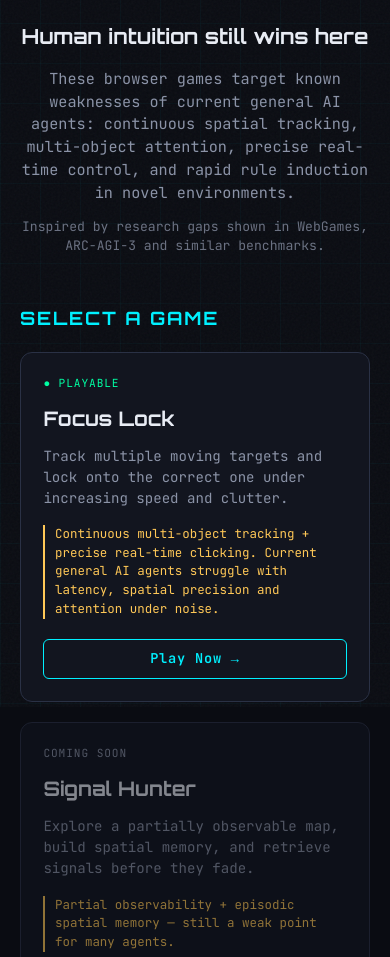
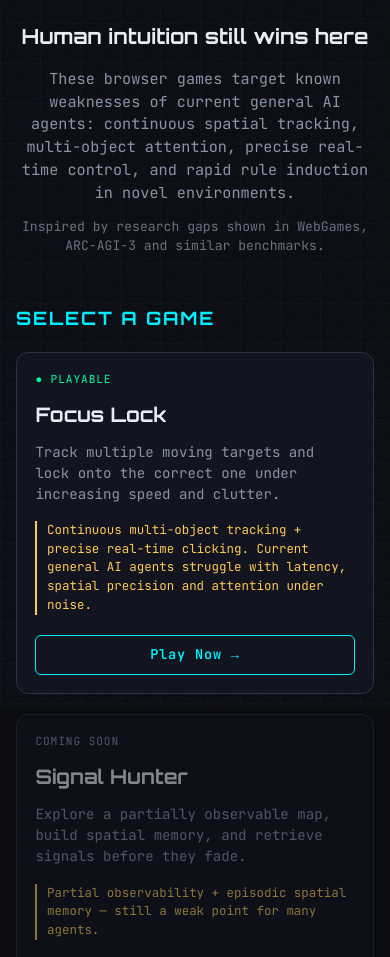
Before and after one commit to KingsleyKwan/ai_will_lose_this_game, a plain HTML site: page index.html in a window 390 px wide. Shown: the part 137-1094 px from the top of the page. Drawn offline with nearby package versions, Linux system fonts and the light colour scheme; no server answers.

Commit message:
Improve mobile layout for game cards grid

```diff
--- a/styles.css
+++ b/styles.css
@@ -124,7 +124,7 @@ body {
 
 .games-grid {
   display: grid;
-  grid-template-columns: repeat(auto-fill, minmax(280px, 1fr));
+  grid-template-columns: repeat(auto-fill, minmax(min(100%, 280px), 1fr));
   gap: 1.25rem;
 }
 
@@ -137,6 +137,7 @@ body {
   display: flex;
   flex-direction: column;
   gap: 0.75rem;
+  min-width: 0;
 }
 
 .game-card:hover {
@@ -291,4 +292,23 @@ footer a:hover {
   .logo {
     font-size: 1.6rem;
   }
+
+  .games-section,
+  .leaderboard-section,
+  .intro {
+    padding-left: 1rem;
+    padding-right: 1rem;
+  }
+
+  .games-grid {
+    grid-template-columns: 1fr;
+  }
+
+  .game-card {
+    padding: 1.15rem;
+  }
+
+  .play-btn {
+    width: 100%;
+  }
 }
```
